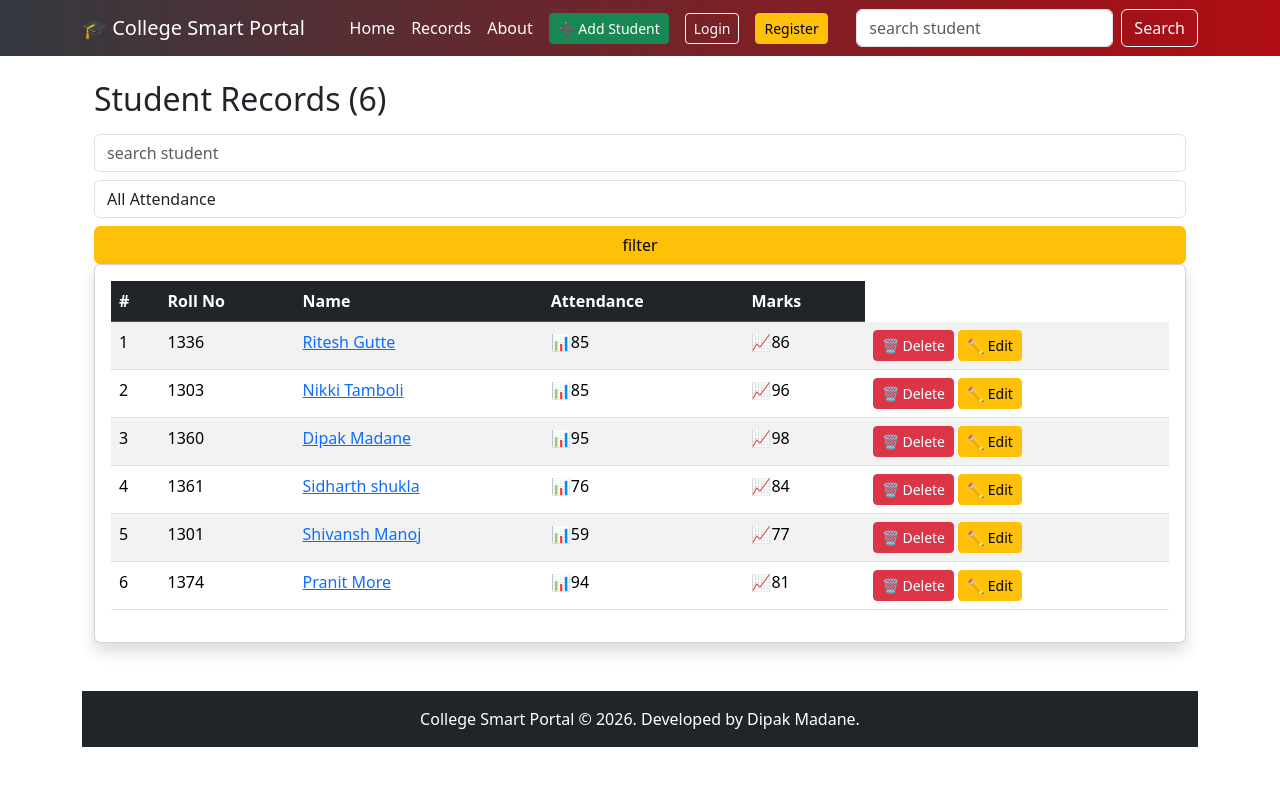
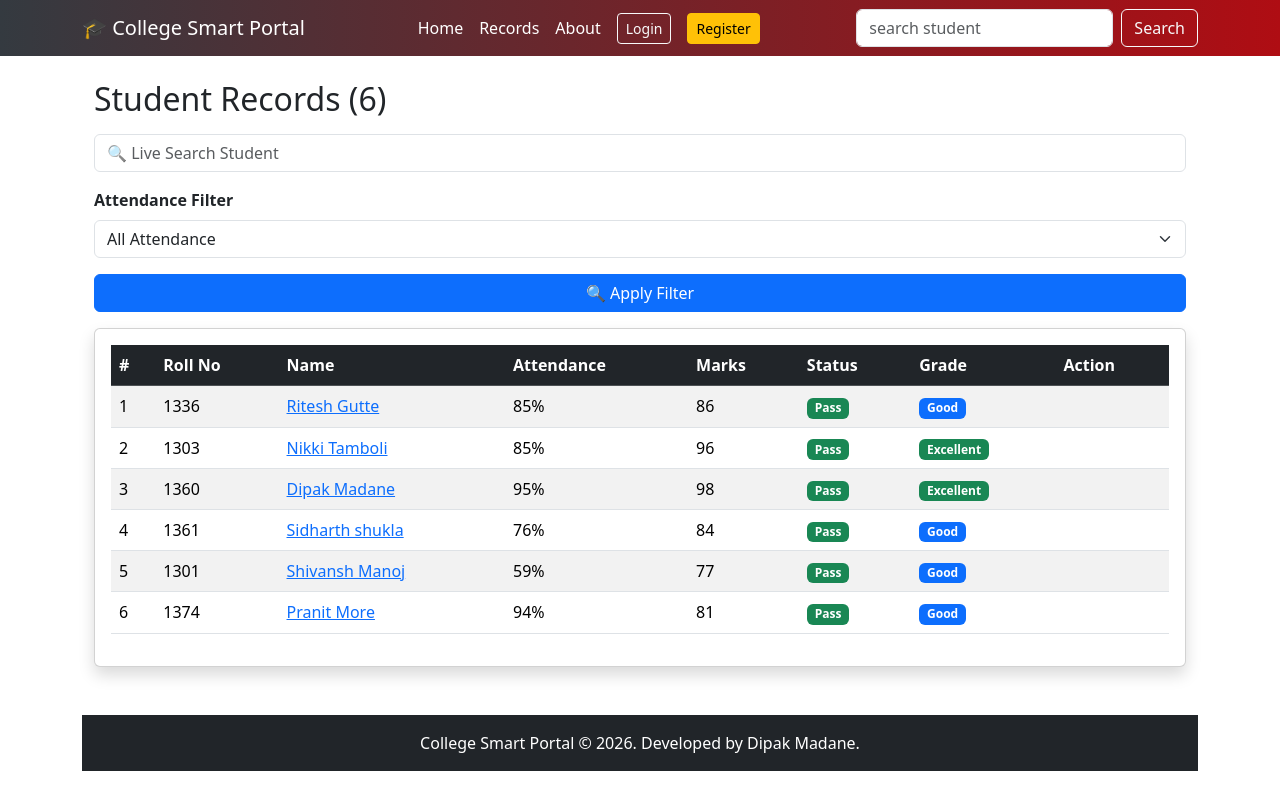
Before and after one commit to Dipak752008/dipak, a Flask app: page /record in a window 1280 px wide. Run offline with Flask 3, Linux system fonts and the light colour scheme; data comes from the database, SQL or seed files in the repository.

Commit message:
added login,register,filter,logout , features completed

```diff
--- a/app.py
+++ b/app.py
@@ -20,10 +20,9 @@ def init_db():
     conn.execute("""
         CREATE TABLE IF NOT EXISTS students (
             id INTEGER PRIMARY KEY AUTOINCREMENT,
-            name TEXT NOT NULL,
-            roll TEXT NOT NULL,
-            attendance TEXT NOT NULL,
-            marks INTEGER NOT NULL
+            username TEXT UNIQUE NOT NULL,
+                 password TEXT NOT NULL,
+                 role TEXT NOT NULL
         )
     """)
 
@@ -72,24 +71,35 @@ def records():
 
     conn = get_db()
 
+    # Attendance dropdown ke liye unique values
+    attendances = conn.execute("""
+        SELECT DISTINCT attendance
+        FROM students
+        ORDER BY attendance
+    """).fetchall()
+
     query = "SELECT * FROM students WHERE 1=1"
     params = []
 
+    # Search
     if search:
         query += " AND name LIKE ?"
         params.append("%" + search + "%")
 
+    # Attendance Filter
     if attendance:
         query += " AND attendance = ?"
         params.append(attendance)
 
-    students = conn.execute(  query,  params ).fetchall()
+    students = conn.execute(query, params).fetchall()
 
     conn.close()
 
     return render_template(
         "record.html",
-        students=students
+        students=students,
+        attendances=attendances,
+        selected_attendance=attendance
     )
 # About Page
 @app.route("/about")
@@ -119,8 +129,8 @@ def register():
         hashed = generate_password_hash(password)
 
         conn.execute(
-            "INSERT INTO users(username, password) VALUES (?, ?)",
-            (username, hashed)
+            "INSERT INTO users(username, password,role) VALUES (?, ?,?)",
+            (username, hashed,"student")
         )
 
         conn.commit()
@@ -151,7 +161,8 @@ def login():
 
         if user and check_password_hash(user["password"], password):
 
-            session["username"] = username
+            session["username"] = user["username"]
+            session["role"]=user["role"]
 
             flash("Login Successful!", "success")
 
@@ -165,6 +176,9 @@ def login():
 # Add Student
 @app.route("/add", methods=["GET", "POST"])
 def add_student():
+    if session.get("role") !="admin":
+        flash("!Access Denied!","Danger")
+        return redirect(url_for("home"))
 
     if request.method == "POST":
 
@@ -200,6 +214,10 @@ def add_student():
 @app.route("/edit/<int:id>", methods=["GET", "POST"])
 def edit_student(id):
 
+    if session.get("role")!="admin":
+        flash("Access Denied!","danger")
+        return redirect(url_for("home"))
+
     conn = get_db()
 
     if request.method == "POST":
@@ -231,6 +249,10 @@ def edit_student(id):
     return render_template("edit_student.html", student=student)
 @app.route("/delete/<int:id>", methods=["POST"])
 def delete_student(id):
+    if session.get("role")!="admin":
+        flash("Access Denied!","danger")
+        return redirect(url_for("home"))
+
     conn = get_db()
 
     conn.execute(
--- a/templates/base.html
+++ b/templates/base.html
@@ -40,10 +40,14 @@
        About
     </a>
 
-    <a class="btn btn-success btn-sm"
-       href="{{ url_for('add_student') }}">
-       ➕ Add Student
-    </a>
+    {% if session.get("role") == "admin" %}
+
+<a class="btn btn-success btn-sm"
+href="{{ url_for('add_student') }}">
+➕ Add Student
+</a>
+
+{% endif %}
    {% if session.get("username") %}
 
 <span class="text-white me-2">
--- a/templates/record.html
+++ b/templates/record.html
@@ -4,34 +4,48 @@
 
 <div class="container mt-4">
 
-<h2 class="mb-3">Student Records ({{ students|length }})</h2>
-<form method="GET"
-action="{{url_for('records')}}">
+    <h2 class="mb-3">
+        Student Records ({{ students|length }})
+    </h2>
+
+    <form method="GET" action="{{ url_for('records') }}">
+
+        <!-- Live Search -->
         <input
             type="text"
-name="search"
-class="form-control mb-2"
-placeholder="search student">
+            id="searchInput"
+            class="form-control mb-3"
+            placeholder="🔍 Live Search Student">
 
-<select name="attendance"
-class="form-control mb-2">
+        <!-- Attendance Filter -->
+        <label class="form-label"><b>Attendance Filter</b></label>
 
-<option value="">All Attendance </option>
-<option value="85%">85% </option>
-<option value="76%">76% </option>
-<option value="94%">94% </option>
-<option value="59">59%</option>
+        <select name="attendance" class="form-select mb-3">
 
+            <option value="">All Attendance</option>
+
+            {% for a in attendances %}
+            <option value="{{ a.attendance }}"
+                {% if a.attendance == selected_attendance %}
+                    selected
+                {% endif %}>
+                {{ a.attendance }}%
+            </option>
+            {% endfor %}
 
         </select>
-<button class="btn btn-warning w-100"> filter  </button>
+
+        <button type="submit" class="btn btn-primary w-100">
+            🔍 Apply Filter
+        </button>
+
     </form>
 
+    <div class="card shadow p-3 mt-3">
 
+        {% if students %}
 
-<div class="card shadow p-3">
-    {% if students %}
-    <table class="table table-striped table-hover">
+        <table class="table table-striped table-hover" id="studentTable">
 
             <thead class="table-dark">
                 <tr>
@@ -40,45 +54,122 @@ class="form-control mb-2">
                     <th>Name</th>
                     <th>Attendance</th>
                     <th>Marks</th>
+                    <th>Status</th>
+                    <th>Grade</th>
+                    <th>Action</th>
                 </tr>
             </thead>
+
+            <tbody>
 
             {% for student in students %}
 
             <tr>
+
                 <td>{{ loop.index }}</td>
+
                 <td>{{ student.roll }}</td>
-    <td>
-        <a href="{{url_for('student_detail',id=student.id)}}">
-            {{ student.name }} </a>
-    </td>
-    <td>📊{{ student.attendance }}</td>
-    <td>📈{{ student.marks }}</td>
-
 
                 <td>
-    <form action="{{ url_for('delete_student', id=student.id) }}" method="POST"
-        style="display:inline">
-        <button class="btn btn-danger btn-sm">
-           🗑️ Delete
-        </form>
-        </button>
+                    <a href="{{ url_for('student_detail', id=student.id) }}">
+                        {{ student.name }}
+                    </a>
+                </td>
 
+                <td>{{ student.attendance }}%</td>
 
+                <td>{{ student.marks }}</td>
+
+                <!-- Status -->
+                <td>
+                    {% if student.marks >= 35 %}
+                        <span class="badge bg-success">Pass</span>
+                    {% else %}
+                        <span class="badge bg-danger">Fail</span>
+                    {% endif %}
+                </td>
+
+                <!-- Grade -->
+                <td>
+
+                    {% if student.marks >= 90 %}
+                        <span class="badge bg-success">Excellent</span>
+
+                    {% elif student.marks >= 75 %}
+                        <span class="badge bg-primary">Good</span>
+
+                    {% elif student.marks >= 60 %}
+                        <span class="badge bg-warning text-dark">Average</span>
+
+                    {% else %}
+                        <span class="badge bg-danger">Poor</span>
+
+                    {% endif %}
+
+                </td>
+
+                <!-- Actions -->
+                <td>
+               {% if session.get("role")=="admin"%}
                     <a href="{{ url_for('edit_student', id=student.id) }}"
                        class="btn btn-warning btn-sm">
                         ✏️ Edit
                     </a>
+
+                    <form action="{{ url_for('delete_student', id=student.id) }}"
+                          method="POST"
+                          style="display:inline;">
+
+                        <button class="btn btn-danger btn-sm"
+                                onclick="return confirm('Delete this student?')">
+
+                            🗑️ Delete
+
+                        </button>
+
+                    </form>
+                    {%endif%}
+
+                </td>
+
             </tr>
-</td>
+
             {% endfor %}
+
+            </tbody>
+
         </table>
+
+        {% else %}
+
+        <div class="alert alert-warning text-center">
+            No student records found.
         </div>
-</div>
-{% else %}
-<div class="alert alert-warning text-center">
-    No student records found. Please add some students.
-    </div>
+
         {% endif %}
 
+    </div>
+
+</div>
+
+<script>
+
+document.getElementById("searchInput").addEventListener("keyup", function () {
+
+    let search = this.value.toLowerCase();
+
+    let rows = document.querySelectorAll("#studentTable tbody tr");
+
+    rows.forEach(function(row) {
+
+        let text = row.innerText.toLowerCase();
+
+        row.style.display = text.includes(search) ? "" : "none";
+
+    });
+
+});
+
+</script>
+
 {% endblock %}
```
Lines whose indentation alone changed are shown as unchanged.
